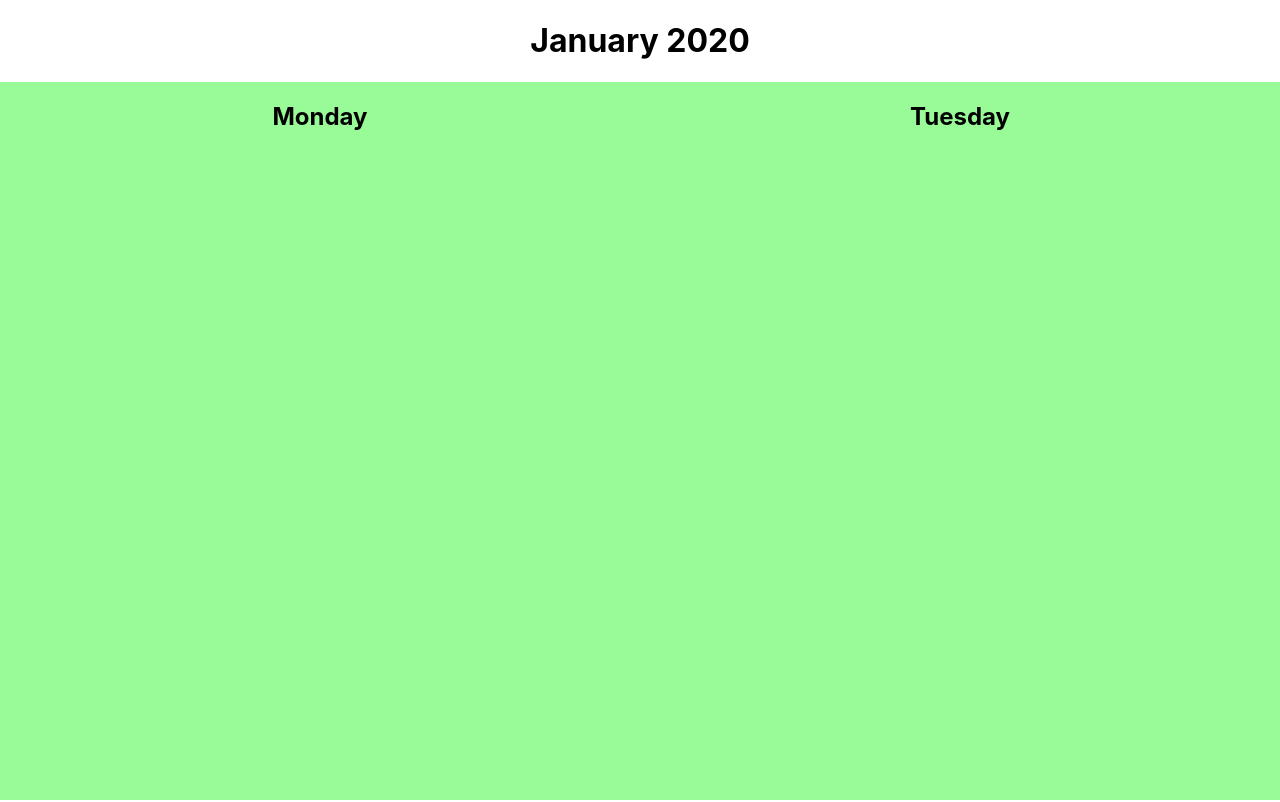
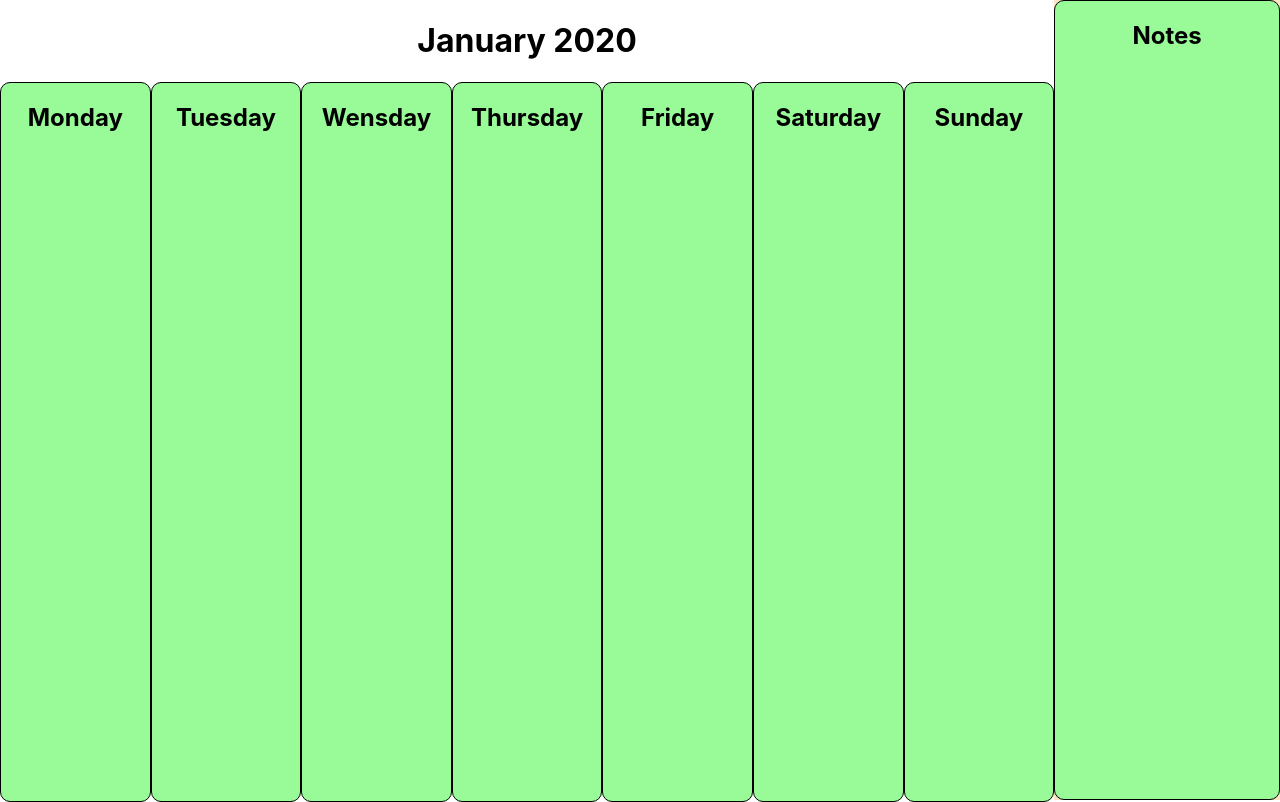
Before and after one commit to Pautrik/AgileProductivity, a React (Create React App) app in the folder frontend/: page / in a window 1280 px wide. Built offline with nearby package versions, Linux system fonts and the light colour scheme.

Commit message:
Finished week-view, added notes

```diff
--- a/frontend/src/components/day/index.css
+++ b/frontend/src/components/day/index.css
@@ -4,4 +4,6 @@
     height: 100%;
     background-color: palegreen;
     flex: 1;
+    border: solid black 1px;
+    border-radius: 10px;
 }
--- a/frontend/src/components/week/index.css
+++ b/frontend/src/components/week/index.css
@@ -1,9 +1,14 @@
-.week-box {
+.week-view{
+    display: flex;
+    height: 100%;
+}
+
+.week {
     height: 100%;
     width: 100%;
-    background-color: green;
     display: flex;
     flex-direction: column;
+    flex: 14;
 }
 
 .week-header {
@@ -15,3 +20,12 @@
     display: flex;
     flex: 1;
 }
+
+.note-container{
+    display: flex;
+    flex: 3;
+    background-color: bisque;
+    flex-direction: column;
+
+
+}
--- a/frontend/src/components/week/index.js
+++ b/frontend/src/components/week/index.js
@@ -5,7 +5,8 @@ import './index.css';
 class Week extends React.Component {
     render() {
         return (
-            <div className="week-box">
+            <div className="week-view">
+                <div className="week">
                     <div className="week-header">
                         <h1>
                             January 2020
@@ -14,6 +15,15 @@ class Week extends React.Component {
                     <div className="days">
                         <Day dayName="Monday"/>
                         <Day dayName="Tuesday"/>
+                        <Day dayName="Wensday"/>
+                        <Day dayName="Thursday"/>
+                        <Day dayName="Friday"/>
+                        <Day dayName="Saturday"/>
+                        <Day dayName="Sunday"/>
+                    </div>
+                </div>
+                <div className="note-container">
+                    <Day dayName="Notes" />
                 </div>
             </div>
         )
```
Lines whose indentation alone changed are shown as unchanged.
